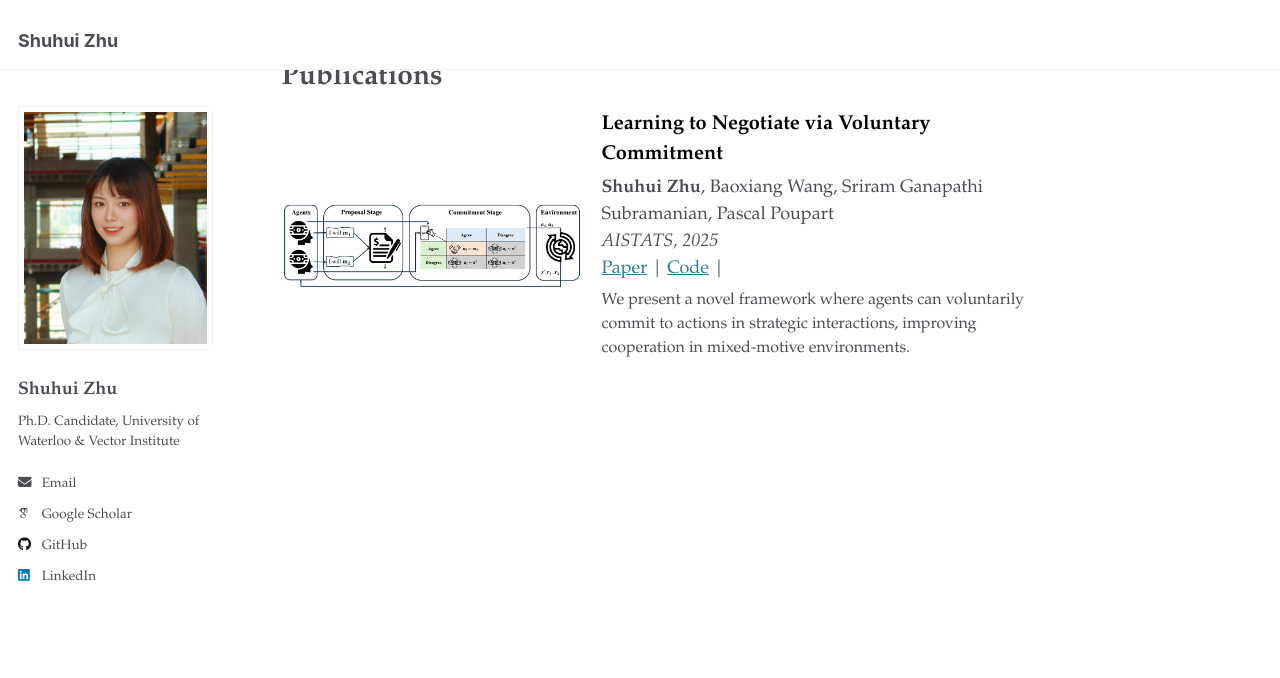
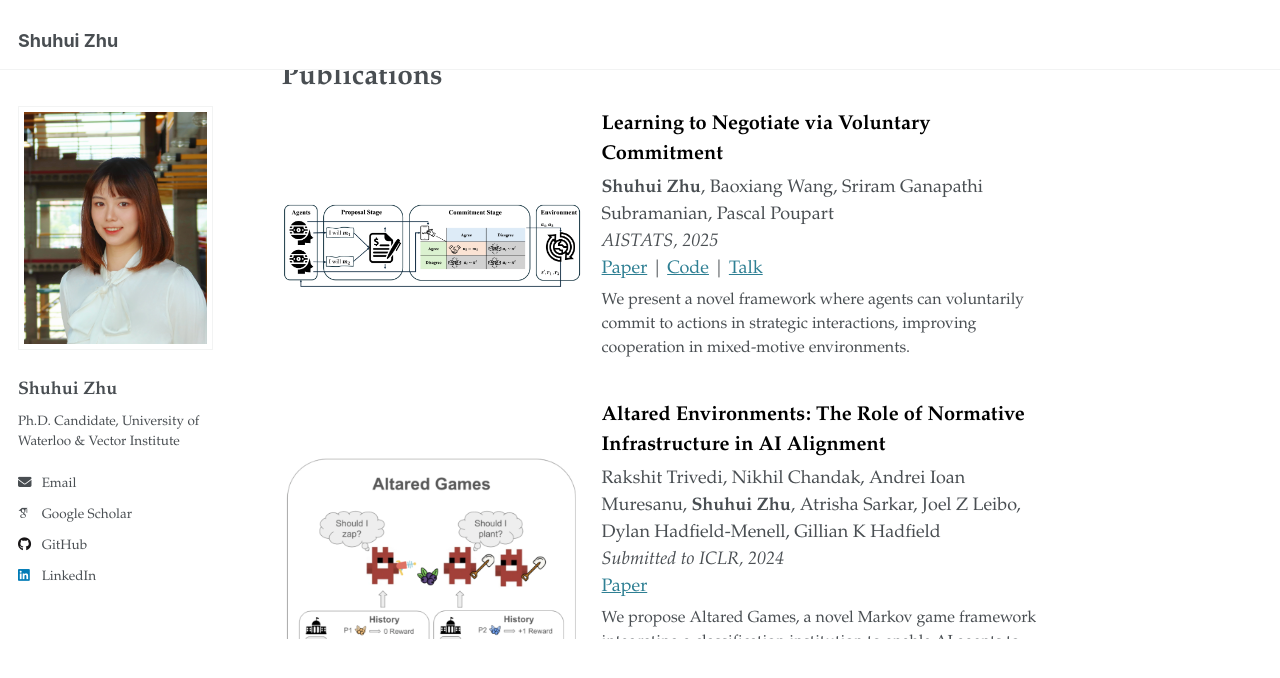
Before and after one commit to shuhui-zhu/shuhui-zhu.github.io, a Jekyll site: the page built from _pages/about.md, in a window 1280 px wide and 900 px high, scrolled down 737 px. Shown: the top 678 px of the window. Built offline with Jekyll 4.4.1, drawn with Linux system fonts in a browser that asks for light colours; some web fonts are replaced.

Commit message:
upload the slides again

```diff
--- a/_pages/about.md
+++ b/_pages/about.md
@@ -36,7 +36,7 @@ Publications
       <i>AISTATS, 2025</i> <br>
       <a href="https://arxiv.org/abs/2503.03866" style="color: #2E7F93;">Paper</a> |
       <a href="https://github.com/shuhui-zhu/DCL" style="color: #2E7F93;">Code</a> |
-      <!-- <a href="https://shuhui-zhu.github.io/files/seminar_talk_commitment.pdf" style="color: #2E7F93;">Talk</a> -->
+      <a href="https://shuhui-zhu.github.io/files/seminar_talk_commitment.pdf" style="color: #2E7F93;">Talk</a>
     </p>
     <p style="font-size: 16px; line-height: 1.5; margin-top: 0">
       We present a novel framework where agents can voluntarily commit to actions in strategic interactions, improving cooperation in mixed-motive environments.
```
